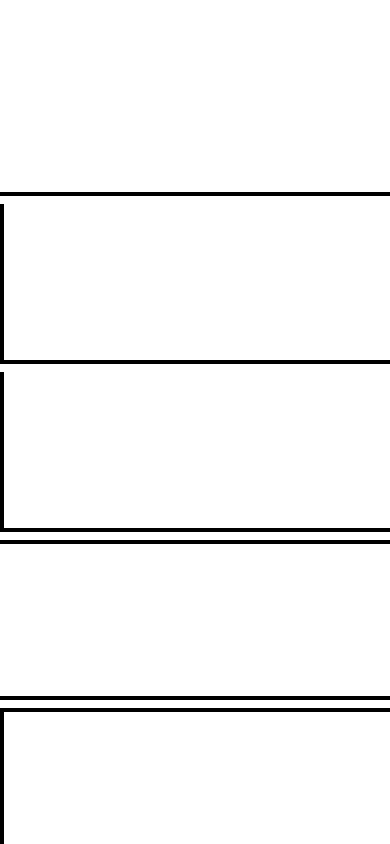
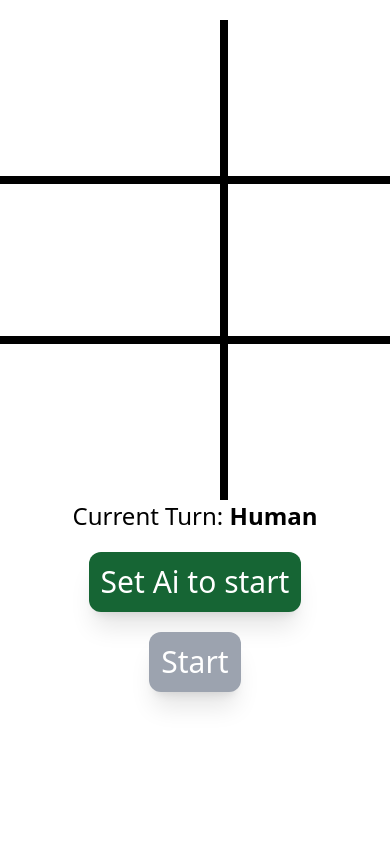
Before and after one commit to ahqsoftwares/tictactoe, a React (Vite) app: page / in a window 390 px wide. Shown: the top 844 px of the page. Built offline with nearby package versions, Linux system fonts and the light colour scheme.

Commit message:
Revert "Update index.css"

```diff
--- a/src/index.css
+++ b/src/index.css
@@ -1,32 +1,3 @@
 @tailwind base;
 @tailwind components;
 @tailwind utilities;
-
-.grid {
-  display: grid;
-  grid-template-columns: repeat(3, 1fr);
-  grid-gap: 0.5rem;
-  margin-top: 1rem;
-
-  @media (max-width: 575.98px) {
-    grid-template-columns: repeat(2, 1fr);
-  }
-
-  @media (max-width: 400px) {
-    grid-template-columns: 1fr;
-  }
-}
-
-.block {
-  width: 100%;
-  height: 100%;
-}
-
-.message {
-  text-align: center;
-  margin-top: 1rem;
-
-  @media (max-width: 400px) {
-    font-size: 0.75rem;
-  }
-}
```
